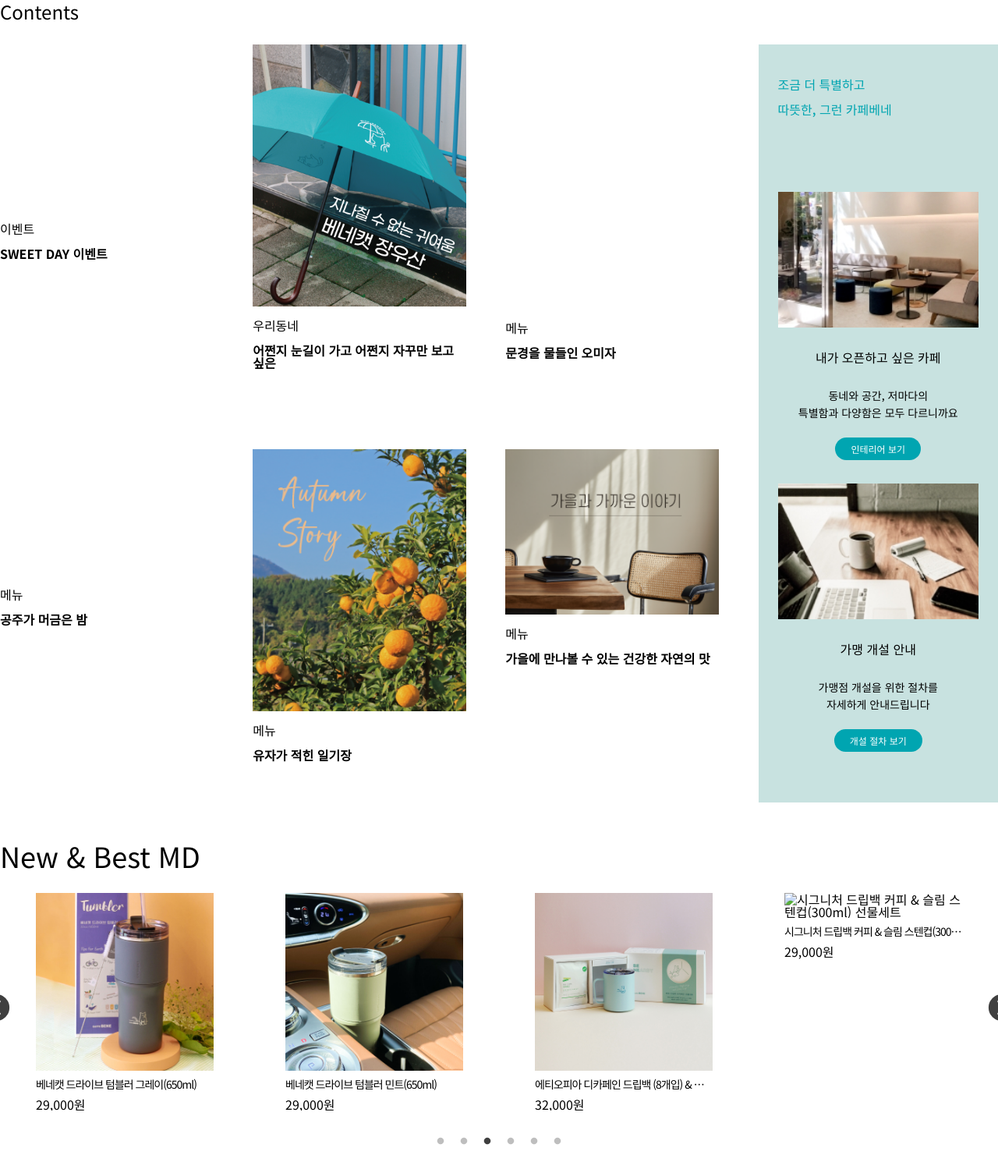
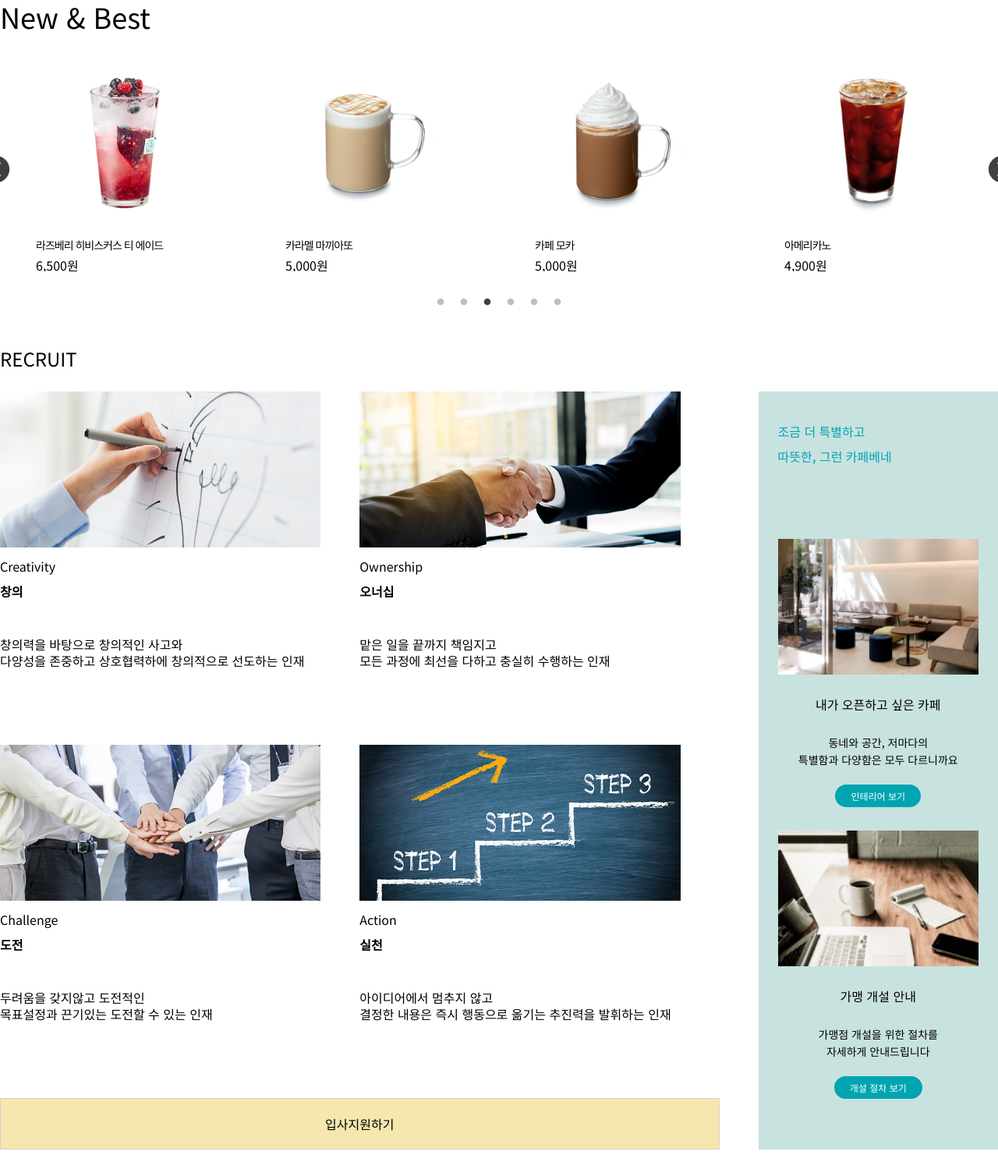
Before and after one commit to Hans930901/renewal-pf2, a plain HTML site: page index.html in a window 1280 px wide. Shown: the part 890-2380 px from the top of the page at 78% size. Drawn offline with Linux system fonts and the light colour scheme.

Commit message:
Add files via upload

```diff
--- a/css/footer.css
+++ b/css/footer.css
@@ -29,7 +29,6 @@ footer .wrap ul.fnb li a {
   padding: 5px 10px;
 }
 footer .wrap p.tel {
-  align-self: center;
   font-size: 14px;
   padding: 5px 0;
 }
@@ -50,9 +49,10 @@ footer .wrap address {
   font-style: normal;
   font-weight: 400;
   font-size: 12px;
+  line-height: 1.3;
 }
 footer .wrap address span {
-
+  margin-right: 15px;
 }
 footer .wrap ul.sns {
   grid-column: 3;
--- a/css/main.css
+++ b/css/main.css
@@ -22,7 +22,7 @@ main {
   column-gap: 50px;
 }
 #contents .wrap article {
-  width: calc((100% - 100px) / 3);
+  width: calc((100% - 100px) / 2);
 }
 #contents .wrap article:nth-of-type(n+5) {
   padding-top: 50px;
@@ -39,34 +39,39 @@ main {
   background-size: cover;
 }
 #contents .wrap article:nth-child(1) a::before {
-  background-image: url(../img/content1.jpg);
-  height: 212px;
+  background-image: url(../img/jpg/1.jpg);
+  height: 200px;
 }
 #contents .wrap article:nth-child(2) a::before {
-  background-image: url(../img/content2.png);
-  height: 336px;
+  background-image: url(../img/jpg/2.jpg);
+  height: 200px;
 }
 #contents .wrap article:nth-child(3) a::before {
-  background-image: url(../img/content3.jpg);
-  height: 338.633px;
+  background-image: url(../img/jpg/3.jpg);
+  height: 200px;
 }
 #contents .wrap article:nth-child(4) a::before {
-  background-image: url(../img/content4.jpg);
-  height: 212px;
-}
-#contents .wrap article:nth-child(5) a::before {
-  background-image: url(../img/content5.png);
-  height: 336px;
-}
-#contents .wrap article:nth-child(6) a::before {
-  background-image: url(../img/content6.png);
-  height: 212px;
+  background-image: url(../img/jpg/4.jpg);
+  height: 200px;
 }
 #contents .wrap article a h3 {
   line-height: 3;
 }
 #contents .wrap article a h3 strong {
 
+}
+#contents .wrap article a p{
+
+  margin: 50px 0;
+  line-height: 1.3;
+}
+#contents .wrap .left > a{
+  width: 100%;
+  display: flex;
+  align-items: center;
+  justify-content: center;
+  background: #eed56f91;
+  border: 1px solid lightgrey;
 }
 #contents .wrap .right {
   width: calc((100% - 50px) / 4);
@@ -135,7 +140,7 @@ main {
 
 }
 #news .wrap {
-
+  margin: 50px auto;
 }
 #news .wrap h2 {
   margin-bottom: 30px;
--- a/index.html
+++ b/index.html
@@ -129,40 +129,108 @@
     </div>
     <!-- 메인영역 -->
      <main>
+        <section id="news">
+            <div class="wrap">
+                <h2 class="h4T">New & Best</h2>
+                <ul class="newsAni">
+                    <li class="news1">
+                        <a href="" class="block">
+                            <figure>
+                                <img src="img/png/1.png" alt="스페니쉬 연유 라떼">
+                                <figcaption class="h6T">
+                                    <h3>스페니쉬 연유 라떼</h3>
+                                    <p class="bold">7,900원</p>
+                                </figcaption>
+                            </figure>
+                        </a>
+                    </li>
+                    <li class="news2">
+                        <a href="" class="block">
+                            <figure>
+                                <img src="img/png/2.png" alt="크림 루이보스 밀크티 라떼">
+                                <figcaption class="h6T">
+                                    <h3>크림 루이보스 밀크티 라떼</h3>
+                                    <p class="bold">7,900원</p>
+                                </figcaption>
+                            </figure>
+                        </a>
+                    </li>
+                    <li class="news3">
+                        <a href="" class="block">
+                            <figure>
+                                <img src="img/png/3.png" alt="라즈베리 히비스커스 티 에이드">
+                                <figcaption class="h6T">
+                                    <h3>라즈베리 히비스커스 티 에이드</h3>
+                                    <p class="bold">6,500원</p>
+                                </figcaption>
+                            </figure>
+                        </a>
+                    </li>
+                    <li class="news4">
+                        <a href="" class="block">
+                            <figure>
+                                <img src="img/png/4.png" alt="카라멜 마끼아또">
+                                <figcaption class="h6T">
+                                    <h3>카라멜 마끼아또</h3>
+                                    <p class="bold">5,000원</p>
+                                </figcaption>
+                            </figure>
+                        </a>
+                    </li>
+                    <li class="news5">
+                        <a href="" class="block">
+                            <figure>
+                                <img src="img/png/5.png" alt="카페 모카">
+                                <figcaption class="h6T">
+                                    <h3>카페 모카</h3>
+                                    <p class="bold">5,000원</p>
+                                </figcaption>
+                            </figure>
+                        </a>
+                    </li>
+                    <li class="news6">
+                        <a href="" class="block">
+                            <figure>
+                                <img src="img/png/6.png" alt="아메리카노">
+                                <figcaption class="h6T">
+                                    <h3>아메리카노</h3>
+                                    <p class="bold">4,900원</p>
+                                </figcaption>
+                            </figure>
+                        </a>
+                    </li>
+                </ul>
+            </div>
+        </section>
         <section id="contents">
             <div class="wrap">
-                <h2 class="h5T">Contents</h2>
+                <h2 class="h5T">RECRUIT</h2>
                 <div class="left">
                     <article>
                         <a href="" class="block">
-                            <h3>이벤트<strong class="block">  SWEET DAY 이벤트</strong></h3>
+                            <h3>Creativity<strong class="block">창의</strong></h3>
+                            <p>창의력을 바탕으로 창의적인 사고와<span class="block"></span>다양성을 존중하고 상호협력하에 창의적으로 선도하는 인재</p>
                         </a>
                     </article>
                     <article>
                         <a href="" class="block">
-                            <h3>우리동네<strong class="block">어쩐지 눈길이 가고 어쩐지 자꾸만 보고 싶은</strong></h3>
+                            <h3>Ownership<strong class="block">오너십</strong></h3>
+                            <p>맡은 일을 끝까지 책임지고<span class="block"></span>모든 과정에 최선을 다하고 충실히 수행하는 인재</p>
                         </a>
                     </article>
                     <article>
                         <a href="" class="block">
-                            <h3>메뉴<strong class="block">문경을 물들인 오미자</strong></h3>
+                            <h3>Challenge<strong class="block">도전</strong></h3>
+                            <p>두려움을 갖지않고 도전적인<span class="block"></span>목표설정과 끈기있는 도전할 수 있는 인재</p>
                         </a>
                     </article>
                     <article>
                         <a href="" class="block">
-                            <h3>메뉴<strong class="block">공주가 머금은 밤</strong></h3>
+                            <h3>Action<strong class="block">실천</strong></h3>
+                            <p>아이디어에서 멈추지 않고<span class="block"></span>결정한 내용은 즉시 행동으로 옮기는 추진력을 발휘하는 인재</p>
                         </a>
                     </article>
-                    <article>
-                        <a href="" class="block">
-                            <h3>메뉴<strong class="block">유자가 적힌 일기장</strong></h3>
-                        </a>
-                    </article>
-                    <article>
-                        <a href="" class="block">
-                            <h3>메뉴<strong class="block">가을에 만나볼 수 있는 건강한 자연의 맛</strong></h3>
-                        </a>
-                    </article>
+                    <a href="">입사지원하기</a>
                 </div>
                 <div class="right">
                     <h3>조금 더 특별하고<span class="block"></span>
@@ -182,79 +250,6 @@
                         </li>
                     </ul>
                 </div>
-            </div>
-        </section>
-        <section id="news">
-            <div class="wrap">
-                <h2 class="h4T">New & Best MD</h2>
-                <ul class="newsAni">
-                    <li class="news1">
-                        <a href="" class="block">
-                            <figure>
-                                <img src="img/news1.jpg" alt="오로라 잔 & 코스터 & 유리 머들러 선물세트">
-                                <figcaption class="h6T">
-                                    <h3>오로라 잔 & 코스터 & 유리 머들러 선물세트</h3>
-                                    <p class="bold">21,900원</p>
-                                </figcaption>
-                            </figure>
-                        </a>
-                    </li>
-                    <li class="news2">
-                        <a href="" class="block">
-                            <figure>
-                                <img src="img/news2.jpg" alt="베네캣 장우산">
-                                <figcaption class="h6T">
-                                    <h3>베네캣 장우산</h3>
-                                    <p class="bold">16,000원</p>
-                                </figcaption>
-                            </figure>
-                        </a>
-                    </li>
-                    <li class="news3">
-                        <a href="" class="block">
-                            <figure>
-                                <img src="img/news3.jpg" alt="베네캣 드라이브 텀블러 그레이(650ml)">
-                                <figcaption class="h6T">
-                                    <h3>베네캣 드라이브 텀블러 그레이(650ml)</h3>
-                                    <p class="bold">29,000원</p>
-                                </figcaption>
-                            </figure>
-                        </a>
-                    </li>
-                    <li class="news4">
-                        <a href="" class="block">
-                            <figure>
-                                <img src="img/news4.jpg" alt="베네캣 드라이브 텀블러 민트(650ml)">
-                                <figcaption class="h6T">
-                                    <h3>베네캣 드라이브 텀블러 민트(650ml)</h3>
-                                    <p class="bold">29,000원</p>
-                                </figcaption>
-                            </figure>
-                        </a>
-                    </li>
-                    <li class="news5">
-                        <a href="" class="block">
-                            <figure>
-                                <img src="img/news5.jpg" alt="에티오피아 디카페인 드립백 (8개입) & 머그 스텐컵 민트 (350ml) 선물 세트">
-                                <figcaption class="h6T">
-                                    <h3>에티오피아 디카페인 드립백 (8개입) & 머그 스텐컵 민트 (350ml) 선물 세트</h3>
-                                    <p class="bold">32,000원</p>
-                                </figcaption>
-                            </figure>
-                        </a>
-                    </li>
-                    <li class="news6">
-                        <a href="" class="block">
-                            <figure>
-                                <img src="img/news6.jpg" alt="시그니처 드립백 커피 & 슬림 스텐컵(300ml) 선물세트">
-                                <figcaption class="h6T">
-                                    <h3>시그니처 드립백 커피 & 슬림 스텐컵(300ml) 선물세트</h3>
-                                    <p class="bold">29,000원</p>
-                                </figcaption>
-                            </figure>
-                        </a>
-                    </li>
-                </ul>
             </div>
         </section>
         <section id="introduction">
```
Also changed, not shown: img/jpg/1.jpg (added), img/jpg/2.jpg (added), img/jpg/3.jpg (added), img/jpg/4.jpg (added), img/png/1.png (added), img/png/2.png (added), img/png/3.png (added), img/png/4.png (added), img/png/5.png (added), img/png/6.png (added).
